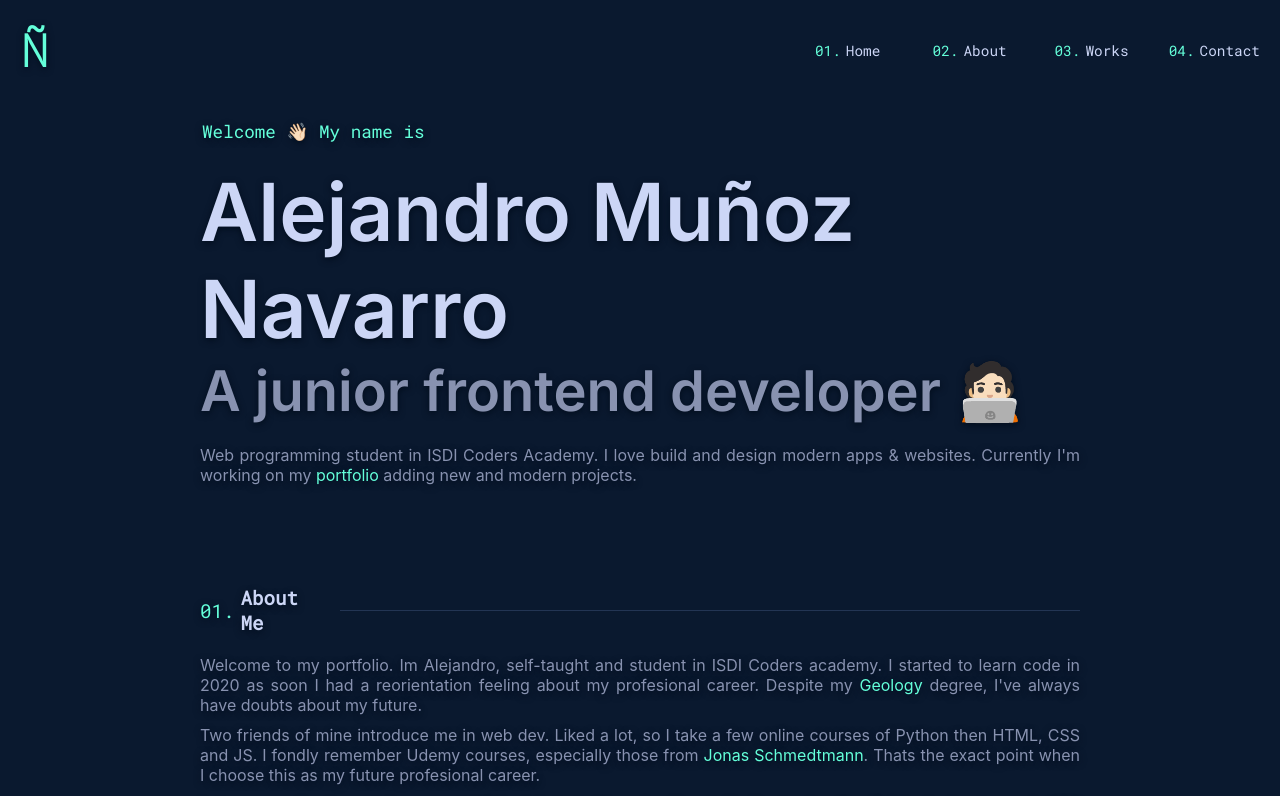
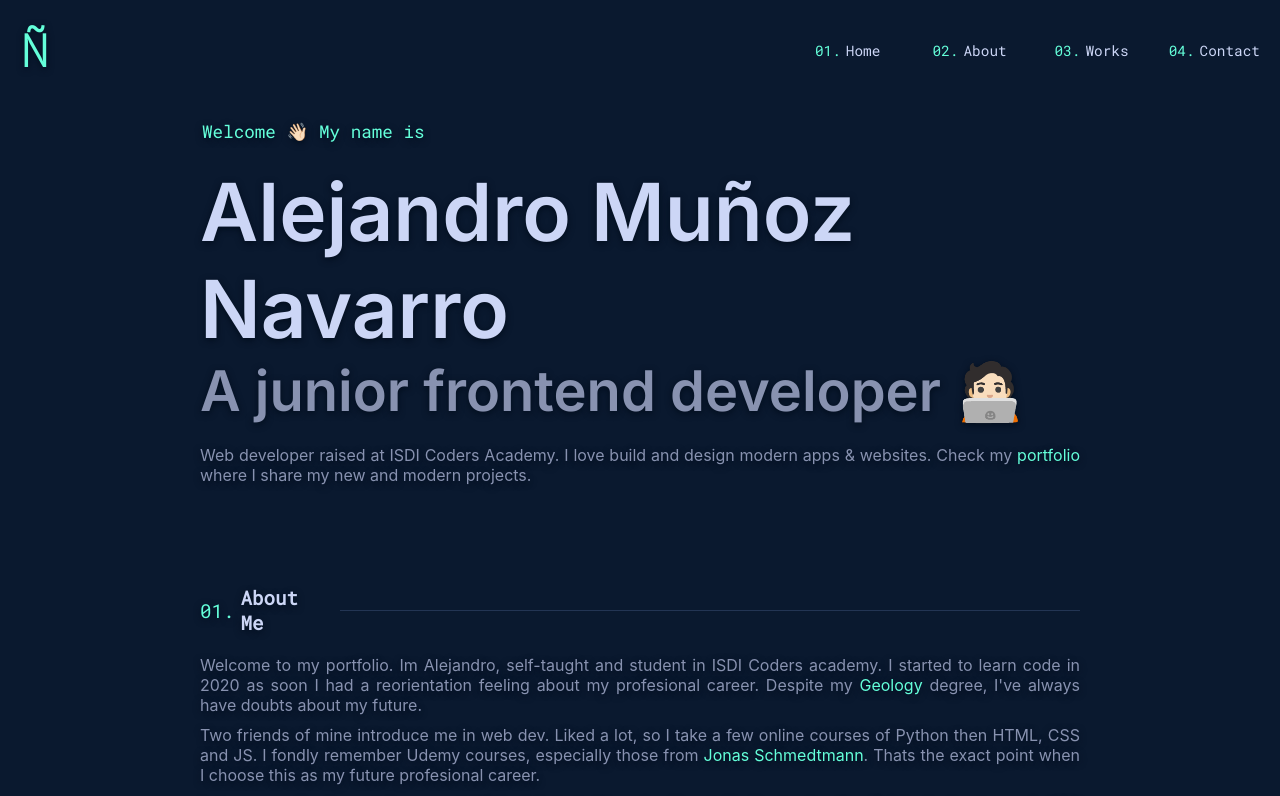
Before and after one commit to Munios12/alexPortfolio2022, a React (Create React App) app: page / in a window 1280 px wide. Shown: the top 796 px of the page. Built offline with nearby package versions, Linux system fonts and the light colour scheme.

Commit message:
change header bio

```diff
--- a/src/Header/Header.jsx
+++ b/src/Header/Header.jsx
@@ -128,11 +128,10 @@ export const Header = () => {
                     A junior frontend developer 🧑🏻‍💻
                 </h3>
                 <p className="section__bio">
-                    Web programming student in ISDI Coders Academy. I love build
-                    and design modern apps & websites. Currently I'm working on
-                    my
-                    <span className="bio__word"> portfolio</span> adding new and
-                    modern projects.
+                    Web developer raised at ISDI Coders Academy. I love build
+                    and design modern apps & websites. Check my
+                    <span className="bio__word"> portfolio</span> where I share
+                    my new and modern projects.
                 </p>
             </section>
         </>
```
